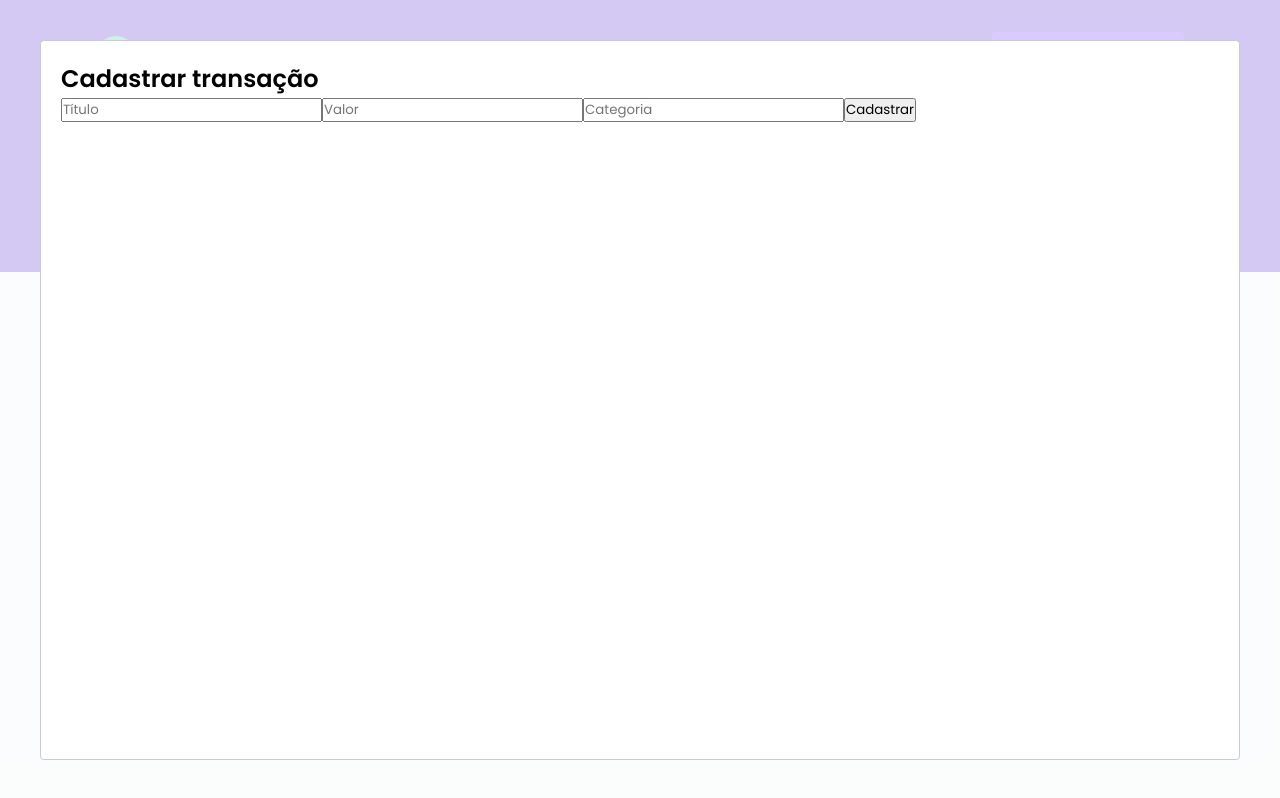
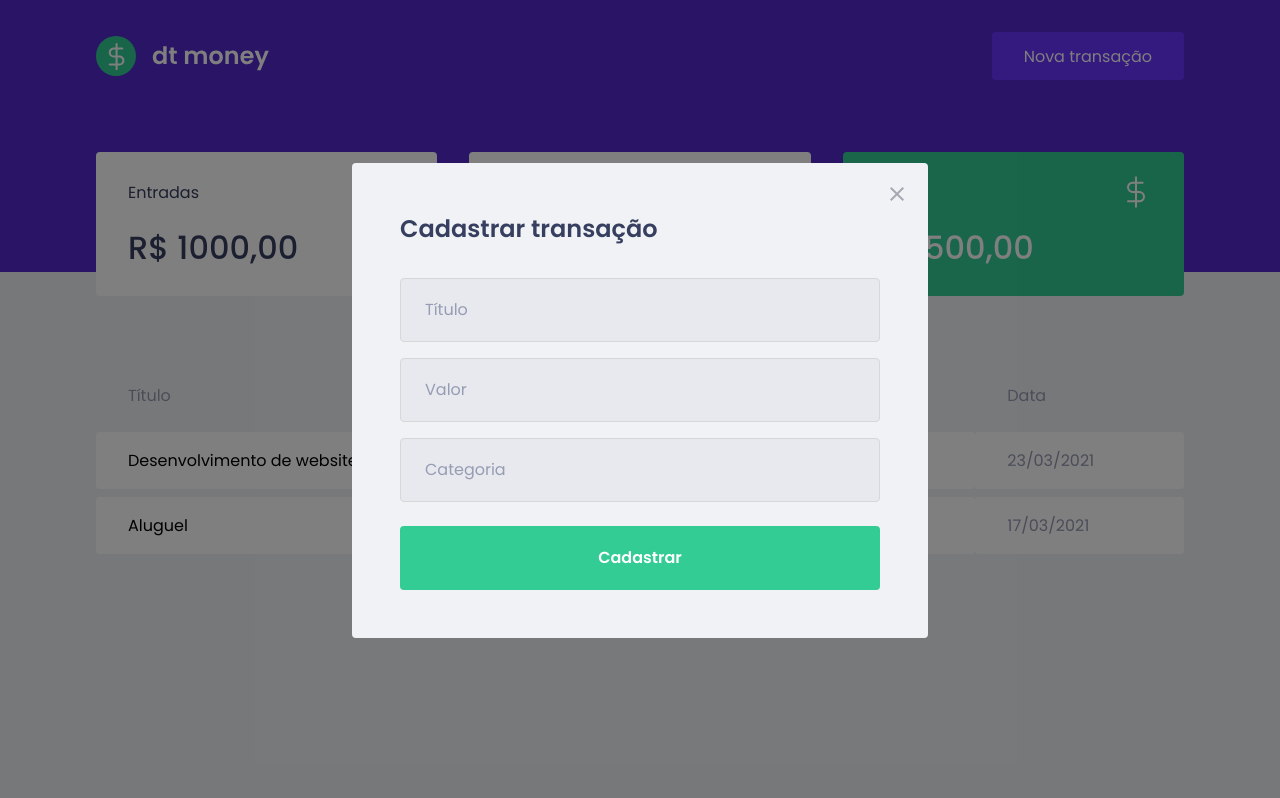
Before and after one commit to MarcoMonteiro94/02-dtmoney, a React (Create React App) app: page / in a window 1280 px wide. Both pictures are taken after a click on the button "Nova transação". Built offline with nearby package versions, Linux system fonts and the light colour scheme; no server answers; what miragejs would draw is missing.

Commit message:
Fechando modal

```diff
--- a/src/components/NewTransactionModal/index.tsx
+++ b/src/components/NewTransactionModal/index.tsx
@@ -1,4 +1,5 @@
 import Modal from "react-modal";
+import closeImg from "../../assets/close.svg";
 import { Container } from "./styles";
 
 type NewTransactionModalProps = {
@@ -11,7 +12,20 @@
   onRequestClose,
 }: NewTransactionModalProps) {
   return (
-    <Modal isOpen={isOpen} onRequestClose={onRequestClose}>
+    <Modal
+      isOpen={isOpen}
+      onRequestClose={onRequestClose}
+      overlayClassName="react-modal-overlay"
+      className="react-modal-content"
+    >
+      <button
+        type="button"
+        onClick={onRequestClose}
+        className="react-modal-close"
+      >
+        <img src={closeImg} alt="Fechar Modal" />
+      </button>
+
       <Container>
         <h2>Cadastrar transação</h2>
 
--- a/src/components/NewTransactionModal/styles.ts
+++ b/src/components/NewTransactionModal/styles.ts
@@ -1,3 +1,46 @@
 import styled from "styled-components";
 
-export const Container = styled.form``;
+export const Container = styled.form`
+  h2 {
+    color: var(--text-title);
+    font-size: 1.5rem;
+    margin-bottom: 2rem;
+  }
+
+  input {
+    width: 100%;
+    padding: 0 1.5rem;
+    height: 4rem;
+    border-radius: 0.25rem;
+    border: 1px solid #d7d7d7;
+    background: #e7e9ee;
+    font-weight: 400;
+    font-size: 1rem;
+
+    &::placeholder {
+      color: var(--text-body);
+    }
+
+    & + input {
+      margin-top: 1rem;
+    }
+  }
+
+  button[type="submit"] {
+    width: 100%;
+    padding: 0 1.5rem;
+    height: 4rem;
+    background: var(--green);
+    color: #fff;
+    border-radius: 0.25rem;
+    border: 0;
+    margin-top: 1.5rem;
+    font-size: 1rem;
+    font-weight: 600;
+    transition: filter 0.2s;
+
+    &:hover {
+      filter: brightness(0.9);
+    }
+  }
+`;
--- a/src/styles/global.ts
+++ b/src/styles/global.ts
@@ -53,4 +53,39 @@
     opacity: 0.6;
     cursor: not-allowed;
   }
+
+  .react-modal-overlay {
+    background: rgba(0,0,0,0.5);
+    position: fixed;
+    top: 0;
+    bottom: 0;
+    right: 0;
+    left: 0;
+
+    display: flex;
+    align-items: center;
+    justify-content: center;
+  }
+
+  .react-modal-content {
+    width: 100%;
+    max-width: 576px;
+    background: var(--background);
+    padding: 3rem;
+    position: relative;
+    border-radius: 0.25rem;
+  }
+
+  .react-modal-close {
+    position: absolute;
+    right: 1.5rem;
+    top: 1.5rem;
+    border: 0;
+    background: transparent;
+    transition: filter 0.2s;
+
+    &:hover {
+      filter: brightness(0.8);
+    }
+  }
 `;
```
